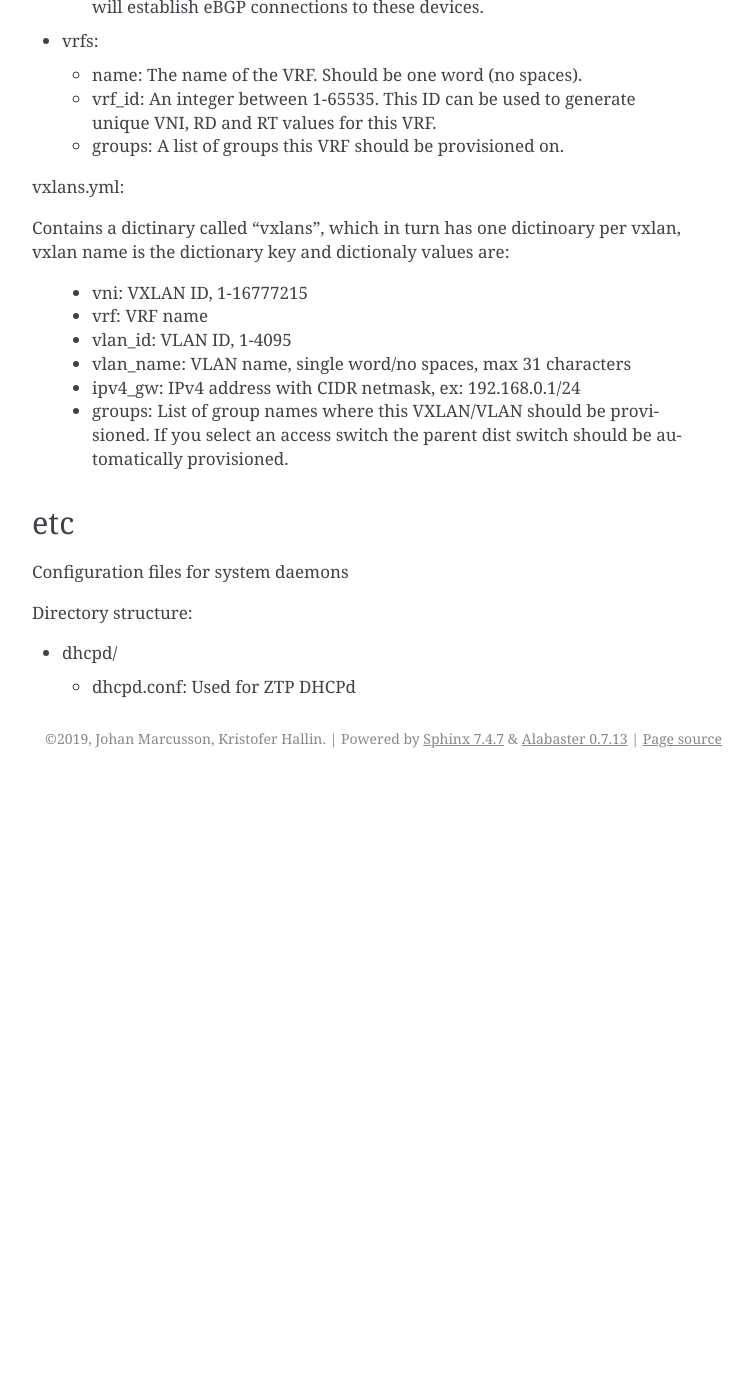
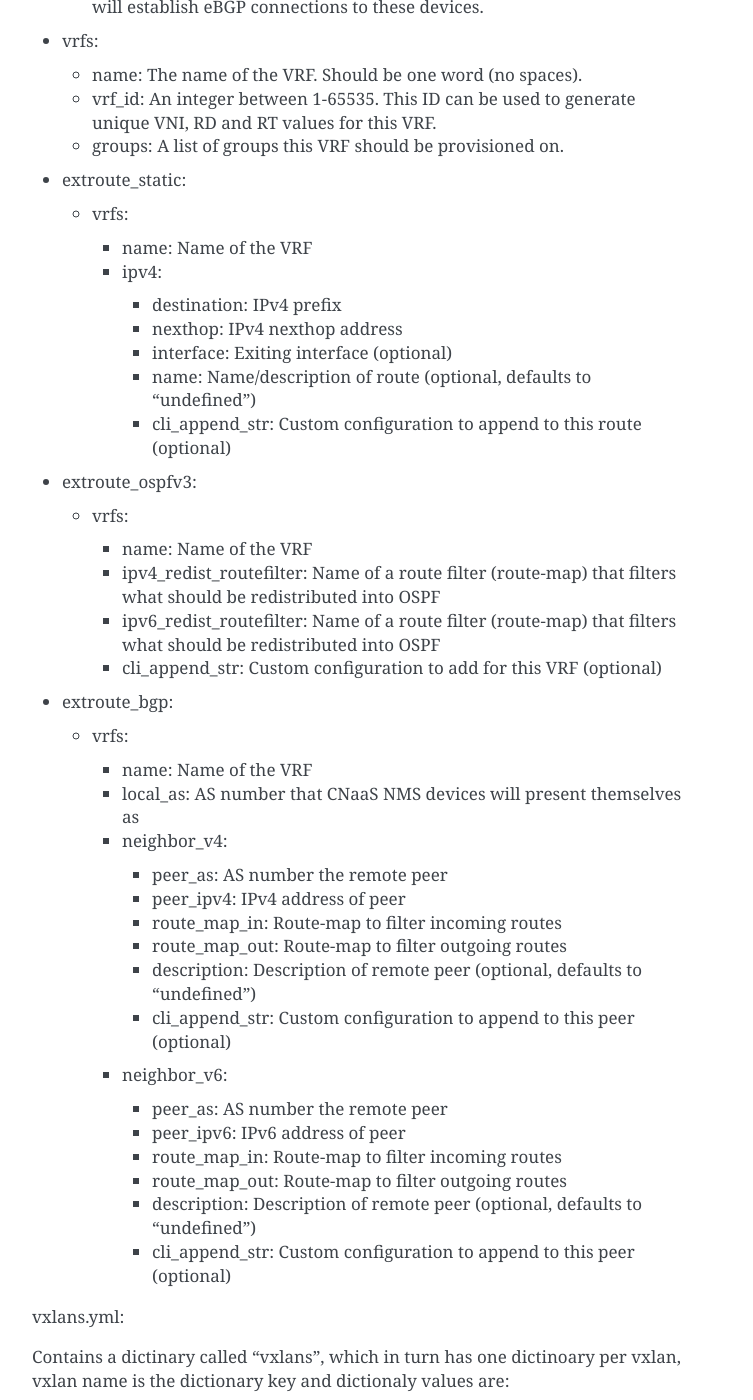
Before and after one commit to SUNET/cnaas-nms, a Sphinx documentation site: the page built from docs/reporef/index.rst, in a window 1280 px wide and 1400 px high, scrolled down 2518 px. Shown: the whole window, without its empty margins (388-1141 px from the left). Built offline with Sphinx 7.4.7, drawn with Linux system fonts in a browser that asks for light colours; before the commit the page ends 3296 px from its top, so only the background shows below that.

Commit message:
Add docs for extroute_*

```diff
--- a/docs/reporef/index.rst
+++ b/docs/reporef/index.rst
@@ -130,6 +130,51 @@ Can contain the following dictionaries with specified keys:
     values for this VRF.
   * groups: A list of groups this VRF should be provisioned on.
 
+* extroute_static:
+
+  * vrfs:
+
+    * name: Name of the VRF
+    * ipv4:
+
+      * destination: IPv4 prefix
+      * nexthop: IPv4 nexthop address
+      * interface: Exiting interface (optional)
+      * name: Name/description of route (optional, defaults to "undefined")
+      * cli_append_str: Custom configuration to append to this route (optional)
+
+* extroute_ospfv3:
+
+  * vrfs:
+
+    * name: Name of the VRF
+    * ipv4_redist_routefilter: Name of a route filter (route-map) that filters what should be redistributed into OSPF
+    * ipv6_redist_routefilter: Name of a route filter (route-map) that filters what should be redistributed into OSPF
+    * cli_append_str: Custom configuration to add for this VRF (optional)
+
+* extroute_bgp:
+
+  * vrfs:
+
+    * name: Name of the VRF
+    * local_as: AS number that CNaaS NMS devices will present themselves as
+    * neighbor_v4:
+
+      * peer_as: AS number the remote peer
+      * peer_ipv4: IPv4 address of peer
+      * route_map_in: Route-map to filter incoming routes
+      * route_map_out: Route-map to filter outgoing routes
+      * description: Description of remote peer (optional, defaults to "undefined")
+      * cli_append_str: Custom configuration to append to this peer (optional)
+    * neighbor_v6:
+
+      * peer_as: AS number the remote peer
+      * peer_ipv6: IPv6 address of peer
+      * route_map_in: Route-map to filter incoming routes
+      * route_map_out: Route-map to filter outgoing routes
+      * description: Description of remote peer (optional, defaults to "undefined")
+      * cli_append_str: Custom configuration to append to this peer (optional)
+
 vxlans.yml:
 
 Contains a dictinary called "vxlans", which in turn has one dictinoary per vxlan, vxlan
```
